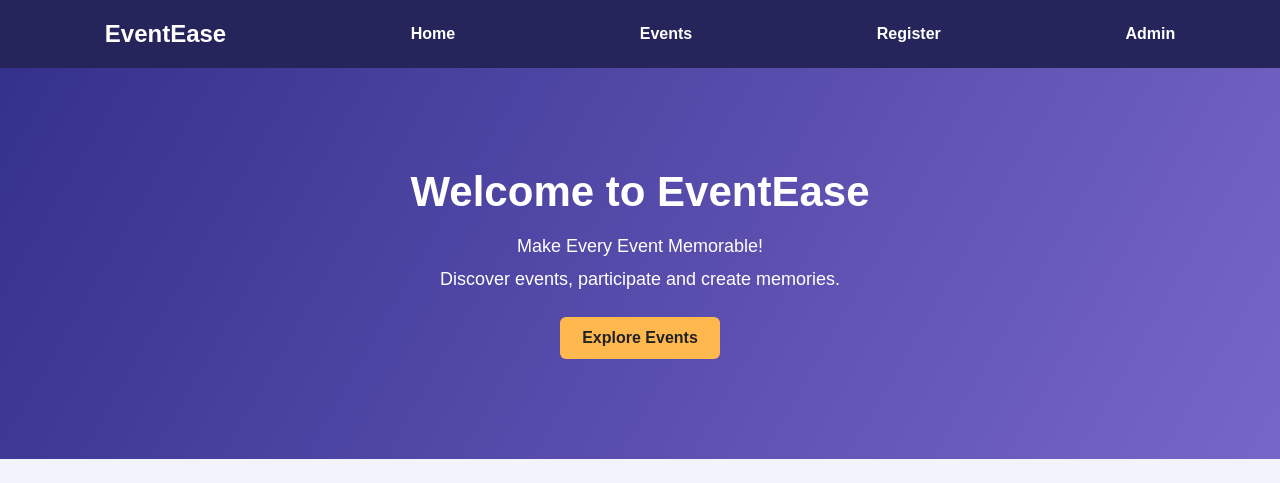
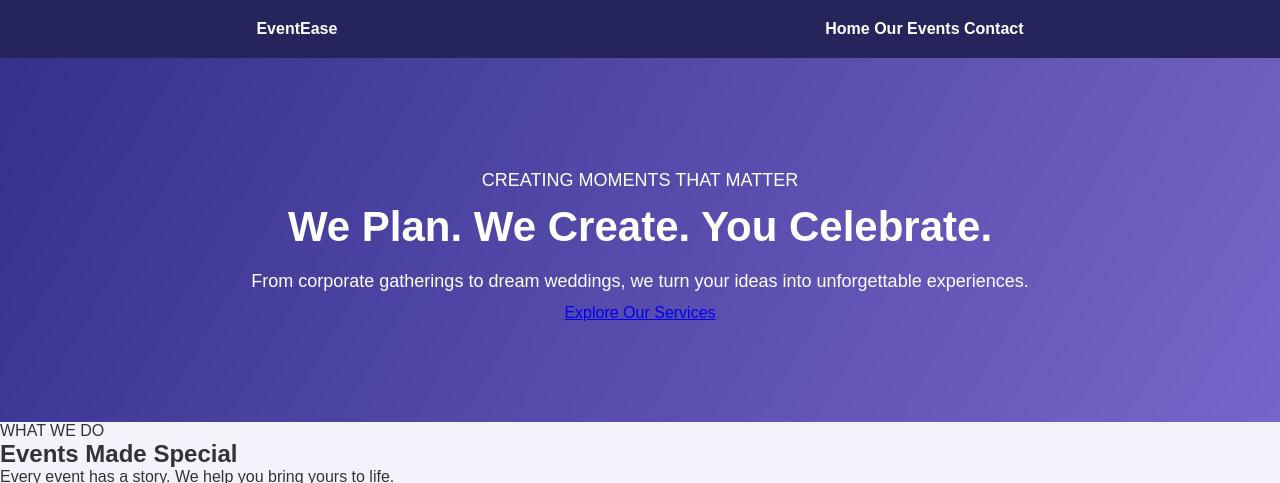
Before and after one commit to catrixcoded/Event-management-system, a Flask app: page / in a window 1280 px wide. Shown: the top 483 px of the page. Run offline with Flask 3, Linux system fonts and the light colour scheme.

Commit message:
Update index.html

```diff
--- a/templates/index.html
+++ b/templates/index.html
@@ -1,39 +1,87 @@
+
 
 <!DOCTYPE html>
-<html>
+<html lang="en">
 <head>
-    <title>EventEase - Home</title>
-    <link rel="stylesheet"
-    href="{{ url_for('static', filename='style.css') }}">
+    <meta charset="UTF-8">
+    <meta name="viewport" content="width=device-width, initial-scale=1.0">
+    <title>EventEase | Event Management</title>
+    <link rel="stylesheet" href="{{ url_for('static', filename='style.css') }}">
 </head>
+
 <body>
 
-<nav>
-    <h2>EventEase</h2>
-    <a href="/">Home</a>
-    <a href="/events">Events</a>
-    <a href="/register">Register</a>
-    <a href="/admin">Admin</a>
+<nav class="navbar">
+    <a href="/" class="logo">EventEase</a>
+    <div class="nav-links">
+        <a href="/">Home</a>
+        <a href="/events">Our Events</a>
+        <a href="#contact">Contact</a>
+    </div>
 </nav>
 
-<section class="hero">
-    <h1>Welcome to EventEase</h1>
-    <p>Make Every Event Memorable!</p>
-    <p>Discover events, participate and create memories.</p>
-    <a href="/events" class="btn">Explore Events</a>
+<header class="hero">
+    <div class="hero-content">
+        <p class="eyebrow">CREATING MOMENTS THAT MATTER</p>
+        <h1>We Plan. We Create. You Celebrate.</h1>
+        <p>From corporate gatherings to dream weddings, we turn your ideas into unforgettable experiences.</p>
+        <a href="/events" class="button">Explore Our Services</a>
+    </div>
+</header>
+
+<section class="section">
+    <div class="section-heading">
+        <p class="eyebrow">WHAT WE DO</p>
+        <h2>Events Made Special</h2>
+        <p>Every event has a story. We help you bring yours to life.</p>
+    </div>
+
+    <div class="category-grid">
+        {% for key, item in categories.items() %}
+        <a href="/events?category={{ key }}" class="category-card">
+            <img src="{{ item.image }}" alt="{{ item.name }}">
+            <div class="category-info">
+                <h3>{{ item.name }}</h3>
+                <p>{{ item.description }}</p>
+                <span>Explore More →</span>
+            </div>
+        </a>
+        {% endfor %}
+    </div>
 </section>
 
-<section class="content">
-    <h2>About Our Website</h2>
-    <p>
-        EventEase is an event management website
-        where users can explore upcoming events
-        and register for their favourite events.
-    </p>
+<section class="about-section">
+    <div class="about-image">
+        <img src="https://images.unsplash.com/photo-1511578314322-379afb476865?w=1200"
+             alt="Event planning team">
+    </div>
+
+    <div class="about-text">
+        <p class="eyebrow">ABOUT EVENTEASE</p>
+        <h2>Turning Your Vision Into Reality</h2>
+        <p>
+            At EventEase, we believe every occasion deserves thoughtful
+            planning and attention to detail. Our team works across four
+            event categories: corporate, non-profit, social and wedding events.
+        </p>
+        <p>
+            Whether it is a professional conference, a fundraising event,
+            a personal celebration or a beautiful wedding, we focus on
+            creating experiences that people remember.
+        </p>
+        <a href="/events" class="button">Discover Our Work</a>
+    </div>
+</section>
+
+<section class="contact-section" id="contact">
+    <p class="eyebrow">LET'S CREATE SOMETHING AMAZING</p>
+    <h2>We look like a perfect match?</h2>
+    <p>Get in touch with us and let's start planning your next event.</p>
+    <a href="mailto:hello@eventease.com" class="button">Get in Touch</a>
 </section>
 
 <footer>
-    <p>© 2026 EventEase | Event Management System</p>
+    <p>© 2026 EventEase. All Rights Reserved.</p>
 </footer>
 
 </body>
```
